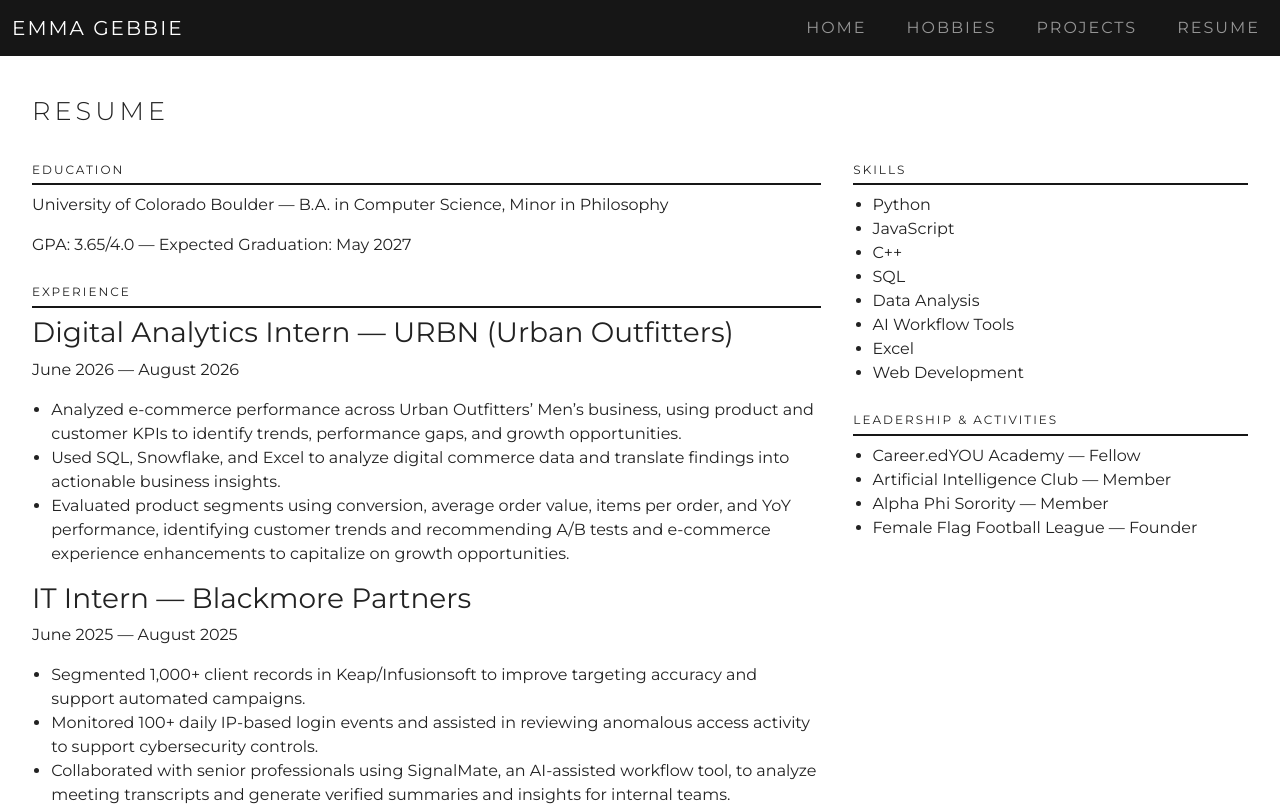
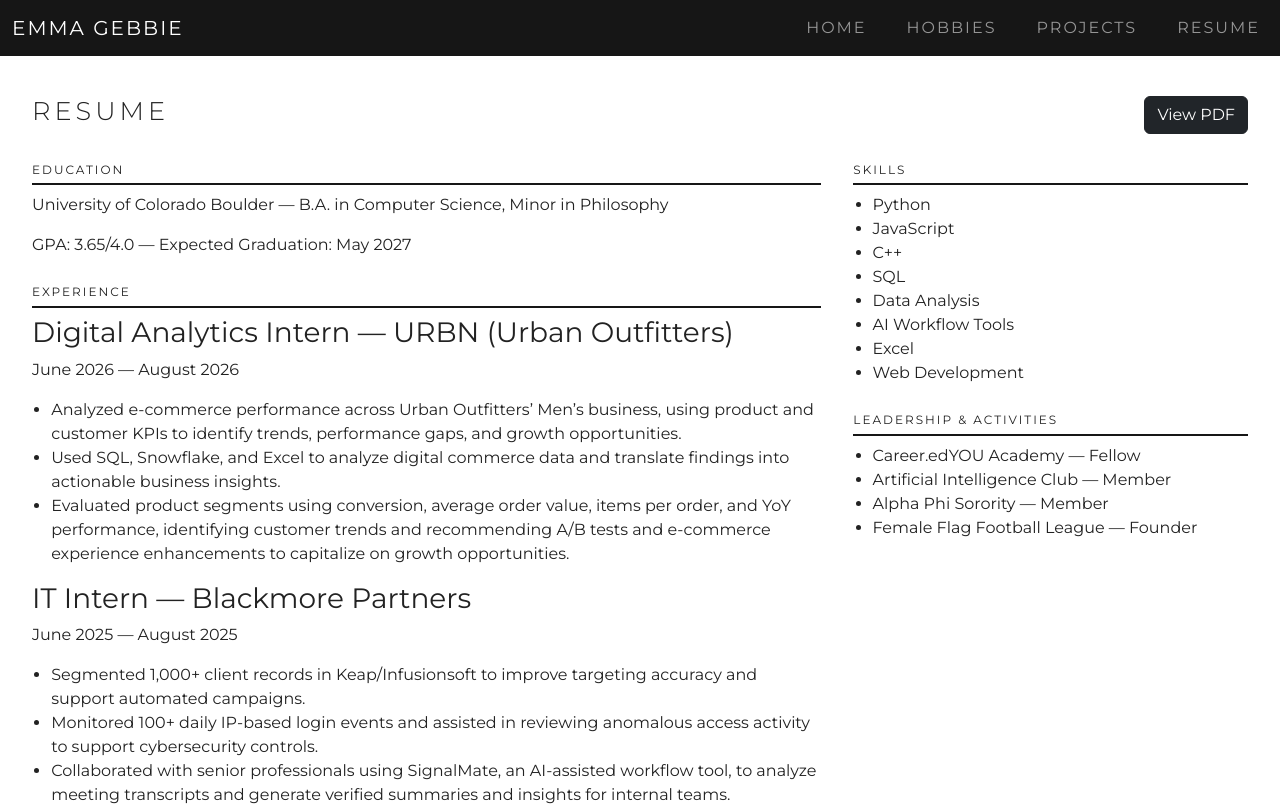
Before and after one commit to Emmmagebbie/Emma-Gebbie-Website-, a plain HTML site: page resume.html in a window 1280 px wide. Shown: the top 810 px of the page. Drawn offline with nearby package versions, Linux system fonts and the light colour scheme.

Commit message:
Add resume PDF button

```diff
--- a/resume.html
+++ b/resume.html
@@ -27,12 +27,13 @@
 </header>
 
   <main>
-    <div class="page-head">
-      <h1>Resume</h1>
+   <div class="page-head d-flex justify-content-between align-items-center">
+  <h1>Resume</h1>
+  <a href="resources/files/Emma%20Resume.pdf"
+     class="btn btn-dark"
+     target="_blank">View PDF</a>
     </div>
 
-    <!-- Guideline compliance: changed this wrapping <div> to a <section> so the page has
-         a real semantic section landmark, as required by the lab. -->
     <section class="resume-cols">
       <div>
         <h2>Education</h2>
```
Also changed, not shown: 2 other files.
